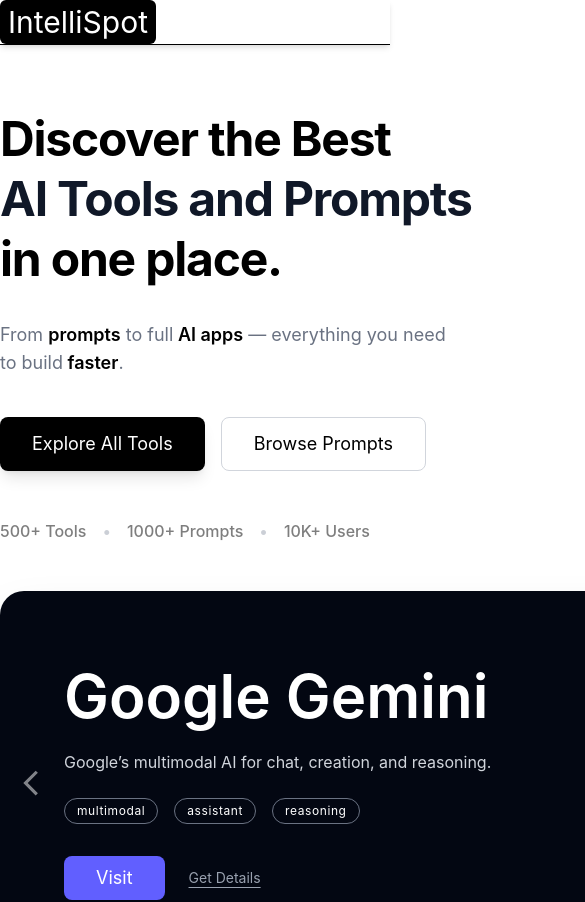
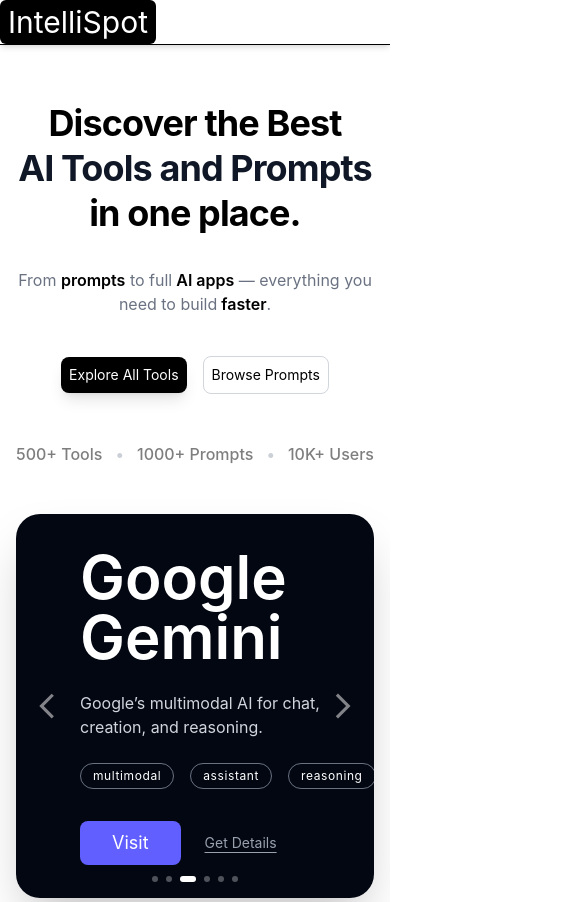
Before and after one commit to Fenil-Techy/IntelliSpot, a React (Vite) app: page / in a window 390 px wide. Shown: the top 902 px of the page, 585 px wide, since content can reach past the window. Built offline with nearby package versions, Linux system fonts and the light colour scheme.

Commit message:
add responsiveness

```diff
--- a/src/components/ui/Featured.jsx
+++ b/src/components/ui/Featured.jsx
@@ -14,7 +14,7 @@
     }, [])
 
     return (
-        <div>
+        <div className>
             <h1 className="font-semibold text-3xl p-2">Trending</h1>
             <div className=" flex flex-col justify-center items-center  h-auto p-5 gap-5">
                 {
--- a/src/pages/Home.jsx
+++ b/src/pages/Home.jsx
@@ -10,34 +10,34 @@
 export const Home = () => {
 
     return (
-        <div className="h-auto w-350 mx-auto">
+        <div className=" p-4 mx-auto overflow-x-hidden">
 
-            <section className="my-16 grid grid-cols-1 lg:grid-cols-[1fr_1.4fr] gap-12 items-center">
-                <div className="flex flex-col">
+            <section className="my-10  grid grid-cols-1 lg:grid-cols-[1fr_1.4fr] gap-12 items-center">
+                <div className=" flex flex-col">
                     {/* Heading with better leading/spacing */}
-                    <h1 className="text-5xl xl:text-6xl font-bold text-left mb-4 leading-tight tracking-tight">
+                    <h1 className="text-4xl  md:text-5xl xl:text-6xl font-bold text-center mb-4 leading-tight tracking-tight">
                         Discover the Best <br />
                         <span className="text-gray-900">AI Tools and Prompts</span> <br />
                         in one place.
                     </h1>
 
-                    <p className="text-left text-lg mt-4 text-gray-500 max-w-md">
+                    <p className="text-center text-md md:text-lg mt-4 text-gray-500 ">
                         From <span className="font-semibold text-black">prompts</span> to full
                         <span className="font-semibold text-black"> AI apps</span> — everything you need to build
                         <span className="font-semibold text-black"> faster</span>.
                     </p>
 
-                    <div className="flex flex-wrap gap-4 mt-10">
-                        <button className="bg-black rounded-lg text-white text-lg px-8 py-3 transition-transform duration-200 hover:-translate-y-1 active:scale-95 shadow-lg">
+                    <div className=" flex justify-center items-center flex-wrap gap-4 mt-10">
+                        <button className="bg-black rounded-lg text-white text-sm px-2 py-2 md:text-lg md:px-8 md:py-3 transition-transform duration-200 hover:-translate-y-1 active:scale-95 shadow-lg">
                             Explore All Tools
                         </button>
-                        <button className="border border-gray-300 rounded-lg text-lg px-8 py-3 transition-all duration-200 hover:bg-gray-50 hover:-translate-y-1 active:scale-95">
+                        <button className="border border-gray-300 rounded-lg  text-sm px-2 py-2 md:text-lg md:px-8 md:py-3 transition-all duration-200 hover:bg-gray-50 hover:-translate-y-1 active:scale-95">
                             Browse Prompts
                         </button>
                     </div>
 
                     {/* Social Proof Section */}
-                    <ul className="flex items-center gap-4 mt-12 opacity-50 text-base font-medium">
+                    <ul className="flex items-center justify-between md:gap-4 mt-12 opacity-50 text-base font-medium">
                         <li>500+ Tools</li>
                         <li className="text-gray-400">•</li>
                         <li>1000+ Prompts</li>
@@ -52,8 +52,8 @@
                 </div>
             </section>
 
-            <hr className="my-10 text-gray-300" />
-            <section className="grid grid-cols-2 place-items-center gap-3 ">
+            <hr className="my-10  text-gray-300" />
+            <section className="grid grid-cols-1 md:grid-cols-2 place-items-center gap-3 ">
                 <Trending />
                 <FeaturedTools />
             </section >
```
